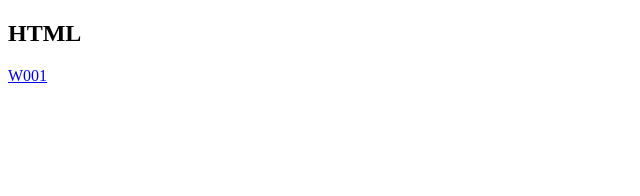
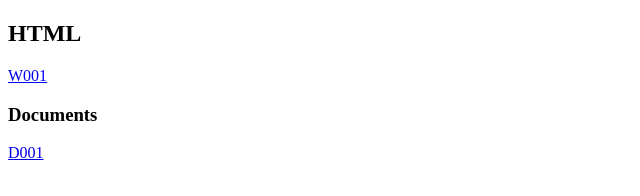
Before and after one commit to praveannair/st33htmlcssjs, a plain HTML site: page index.html in a window 1280 px wide. Shown: the whole page, without its empty margins (0-640 px from the left). Drawn offline with Linux system fonts and the light colour scheme.

Commit message:
Added Documents

```diff
--- a/index.html
+++ b/index.html
@@ -8,5 +8,8 @@
   <body>
     <h2>HTML</h2>
     <a href="/part1/W001.html">W001</a>
+
+    <h3>Documents</h3>
+    <a href="/documents/D001.pdf">D001</a>
   </body>
 </html>
```
Also changed, not shown: images/1.PNG (added), images/2.PNG (added), images/3.PNG (added), images/4.PNG (added), images/5.PNG (added), images/6.PNG (added), images/apple.jpg (added), images/apple.png (added), images/ball.png (added), images/beans.jpg (added), images/cabbage.png (added), images/carrot.jpg (added), images/flower.jpg (added), images/meeting.jpg (added), 4 more files, 1 other file.
